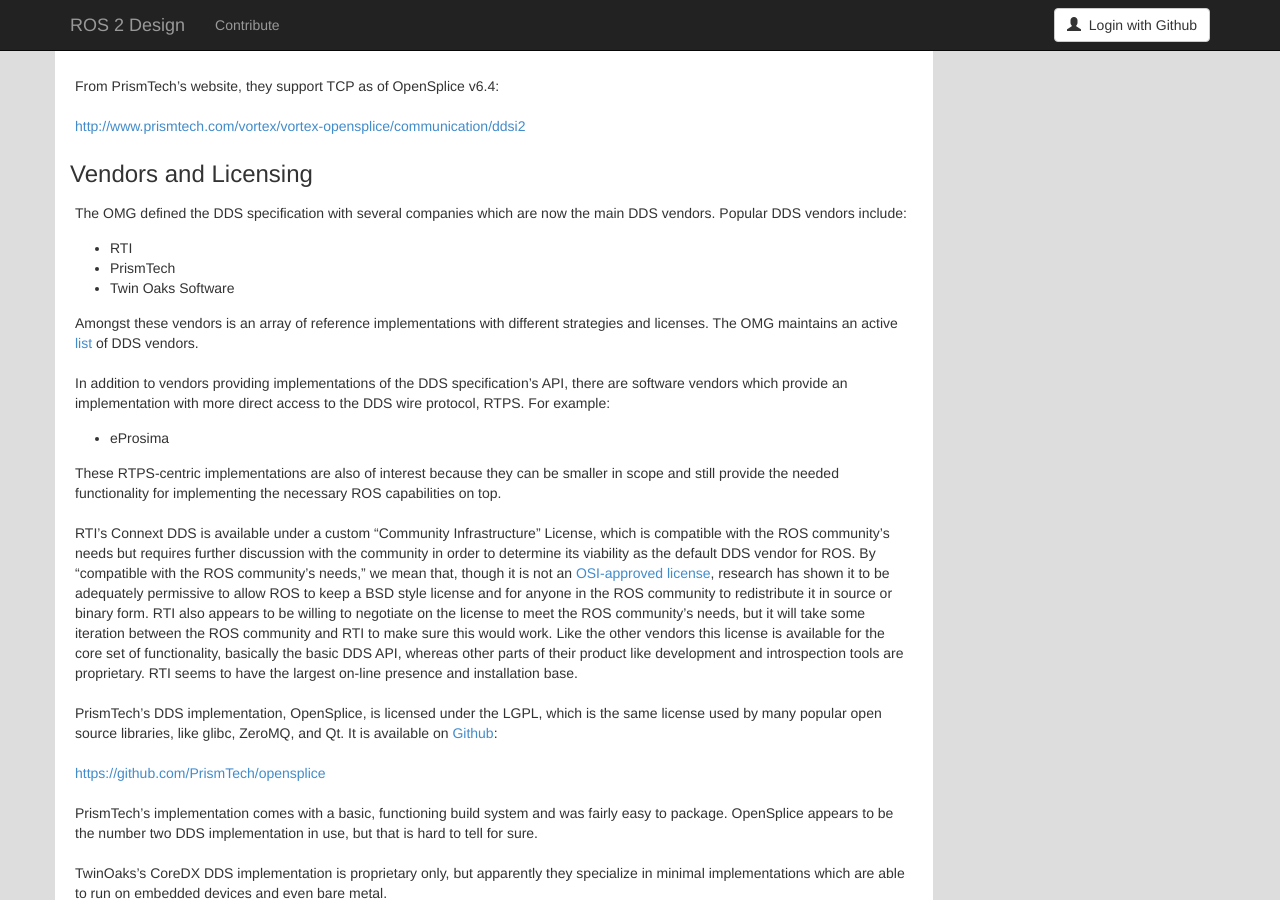
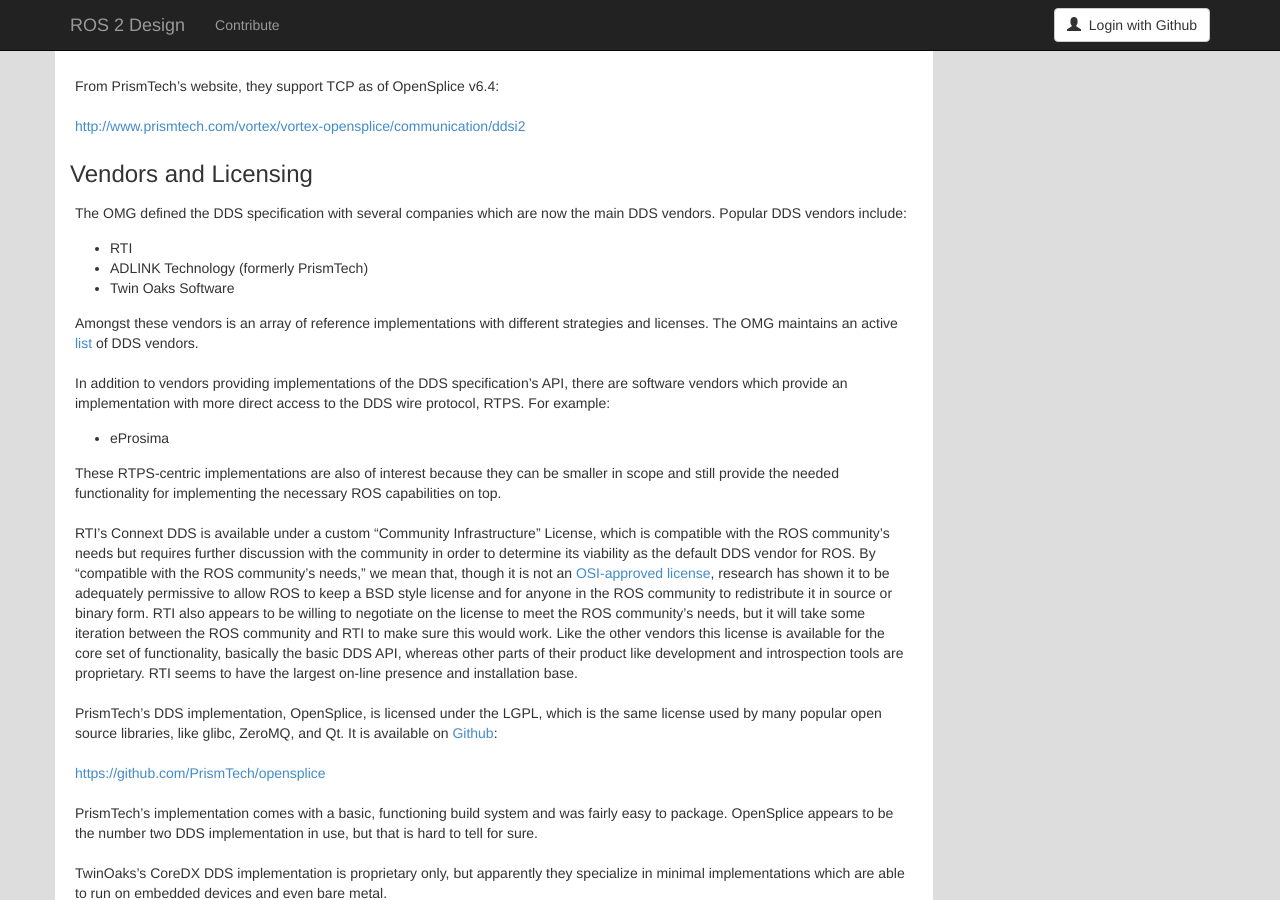
Before and after one commit to ros2/design, a Jekyll site: the page built from articles/020_ros_with_dds.md, in a window 1280 px wide and 900 px high, scrolled down 2389 px. Built offline with Jekyll 4.4.1, drawn with Linux system fonts in a browser that asks for light colours; nearby versions of some CDN libraries.

Commit message:
Update 020_ros_with_dds.md
updated PrismTech company name, is now ADLINK Technology

```diff
--- a/articles/020_ros_with_dds.md
+++ b/articles/020_ros_with_dds.md
@@ -124,7 +124,7 @@
 Popular DDS vendors include:
 
 - RTI
-- PrismTech
+- ADLINK Technology (formerly PrismTech)
 - Twin Oaks Software
 
 Amongst these vendors is an array of reference implementations with different strategies and licenses.
```
